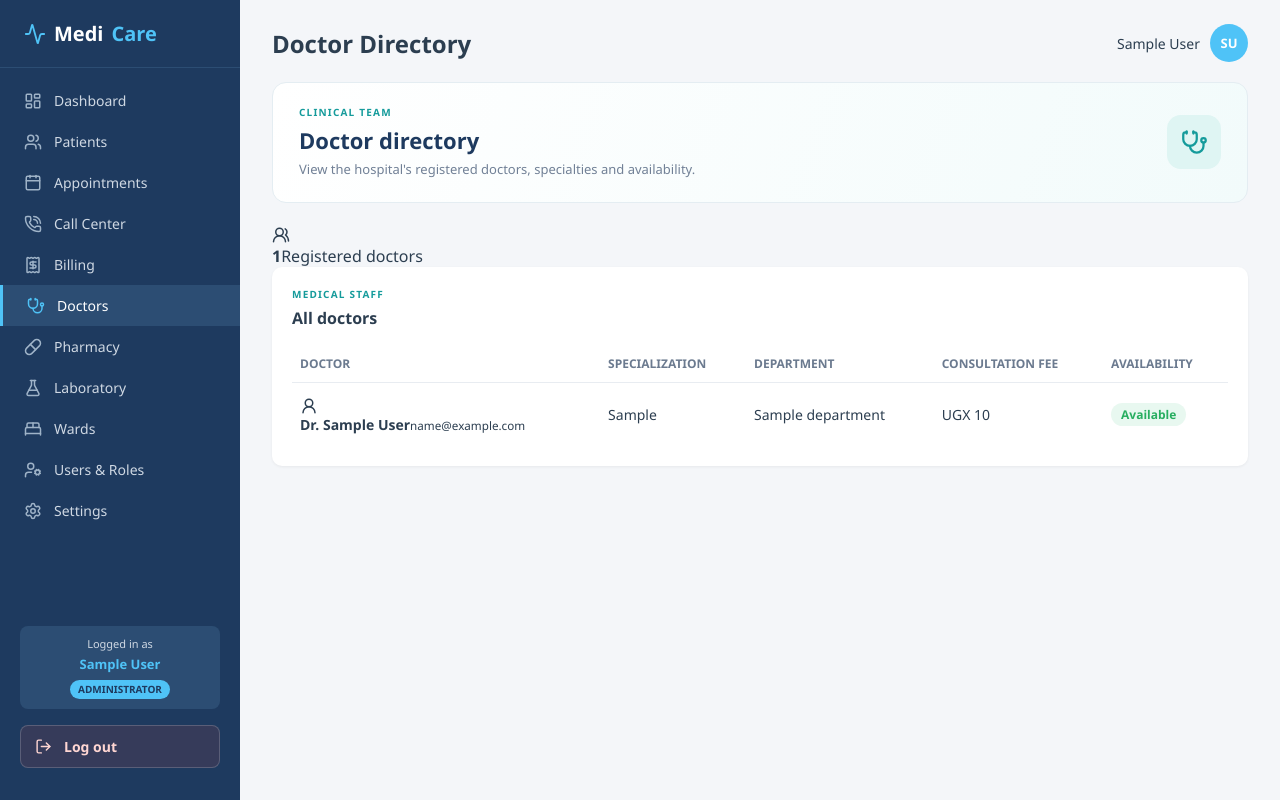
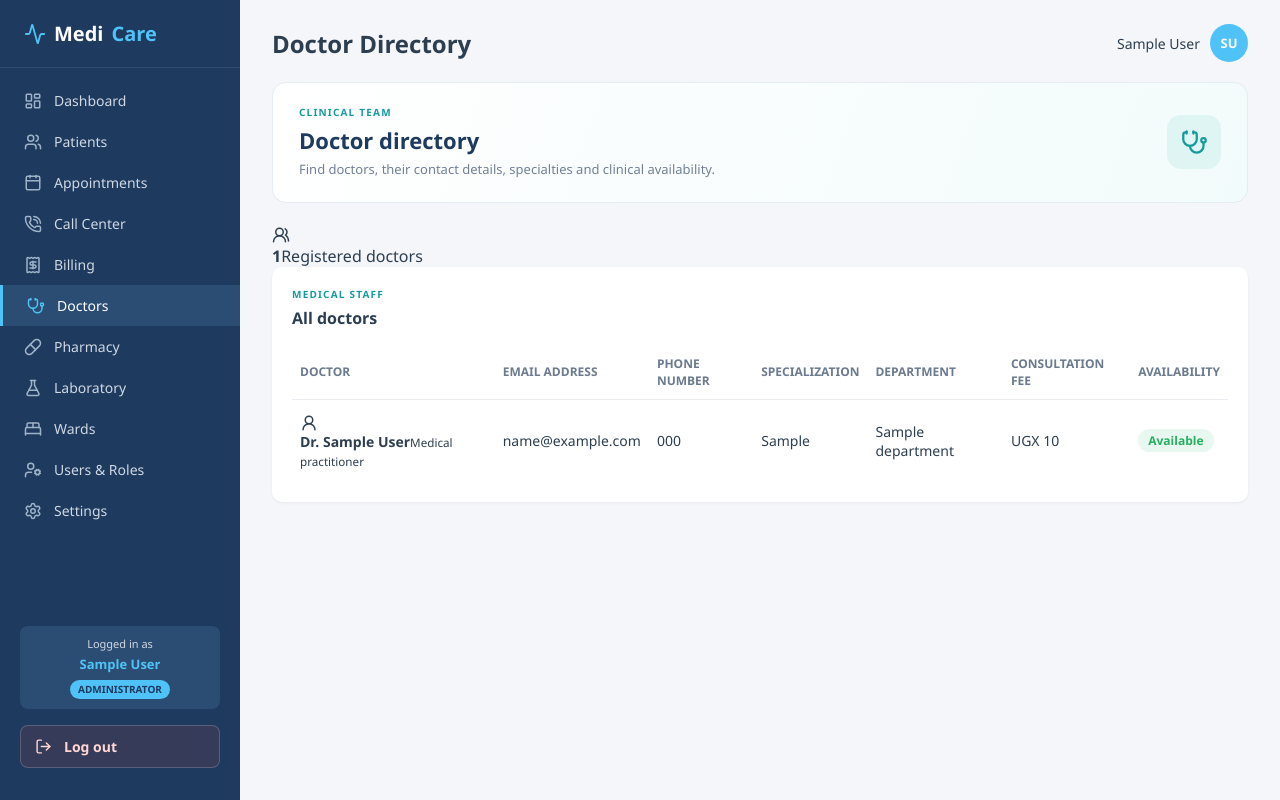
Before and after one commit to bulasio3/Projects, a Django app: page /doctors/ in a window 1280 px wide. Run offline with Django 5.2, Linux system fonts and the light colour scheme; a user stored in the database is signed in; tables that the repository leaves empty hold one stand-in row (values such as "Sample post").

Commit message:
Separate doctor contact details and professional directory fields

```diff
--- a/HMS/templates/doctors/list.html
+++ b/HMS/templates/doctors/list.html
@@ -5,7 +5,7 @@
   <div>
     <span class="eyebrow">CLINICAL TEAM</span>
     <h2>Doctor directory</h2>
-    <p>View the hospital's registered doctors, specialties and availability.</p>
+    <p>Find doctors, their contact details, specialties and clinical availability.</p>
   </div>
   <div class="intro-mark"><i data-lucide="stethoscope"></i></div>
 </section>
@@ -19,18 +19,20 @@
   </div>
   <div class="table-scroll">
     <table class="doctors-table">
-      <thead><tr><th>Doctor</th><th>Specialization</th><th>Department</th><th>Consultation fee</th><th>Availability</th></tr></thead>
+      <thead><tr><th>Doctor</th><th>Email address</th><th>Phone number</th><th>Specialization</th><th>Department</th><th>Consultation fee</th><th>Availability</th></tr></thead>
       <tbody>
         {% for doctor in doctors %}
         <tr>
-          <td><div class="doctor-identity"><span class="doctor-avatar"><i data-lucide="user-round"></i></span><div><strong>Dr. {{ doctor.user.get_full_name|default:doctor.user.username }}</strong><small>{{ doctor.user.email|default:"Email not provided" }}</small></div></div></td>
+          <td><div class="doctor-identity"><span class="doctor-avatar"><i data-lucide="user-round"></i></span><div><strong>Dr. {{ doctor.user.get_full_name|default:doctor.user.username }}</strong><small>Medical practitioner</small></div></div></td>
+          <td>{{ doctor.user.email|default:"Not provided" }}</td>
+          <td>{{ doctor.user.phone|default:"Not provided" }}</td>
           <td>{{ doctor.specialization|default:"Not specified" }}</td>
           <td>{{ doctor.department.name|default:"Unassigned" }}</td>
           <td>UGX {{ doctor.consultation_fee|floatformat:0 }}</td>
           <td>{% if doctor.is_available %}<span class="pill green">Available</span>{% else %}<span class="pill orange">Unavailable</span>{% endif %}</td>
         </tr>
         {% empty %}
-        <tr><td colspan="5" class="empty-state"><i data-lucide="stethoscope"></i><strong>No doctor profiles found</strong><span>Doctor profiles will appear here once registered.</span></td></tr>
+        <tr><td colspan="7" class="empty-state"><i data-lucide="stethoscope"></i><strong>No doctor profiles found</strong><span>Doctor profiles will appear here once registered.</span></td></tr>
         {% endfor %}
       </tbody>
     </table>
```
